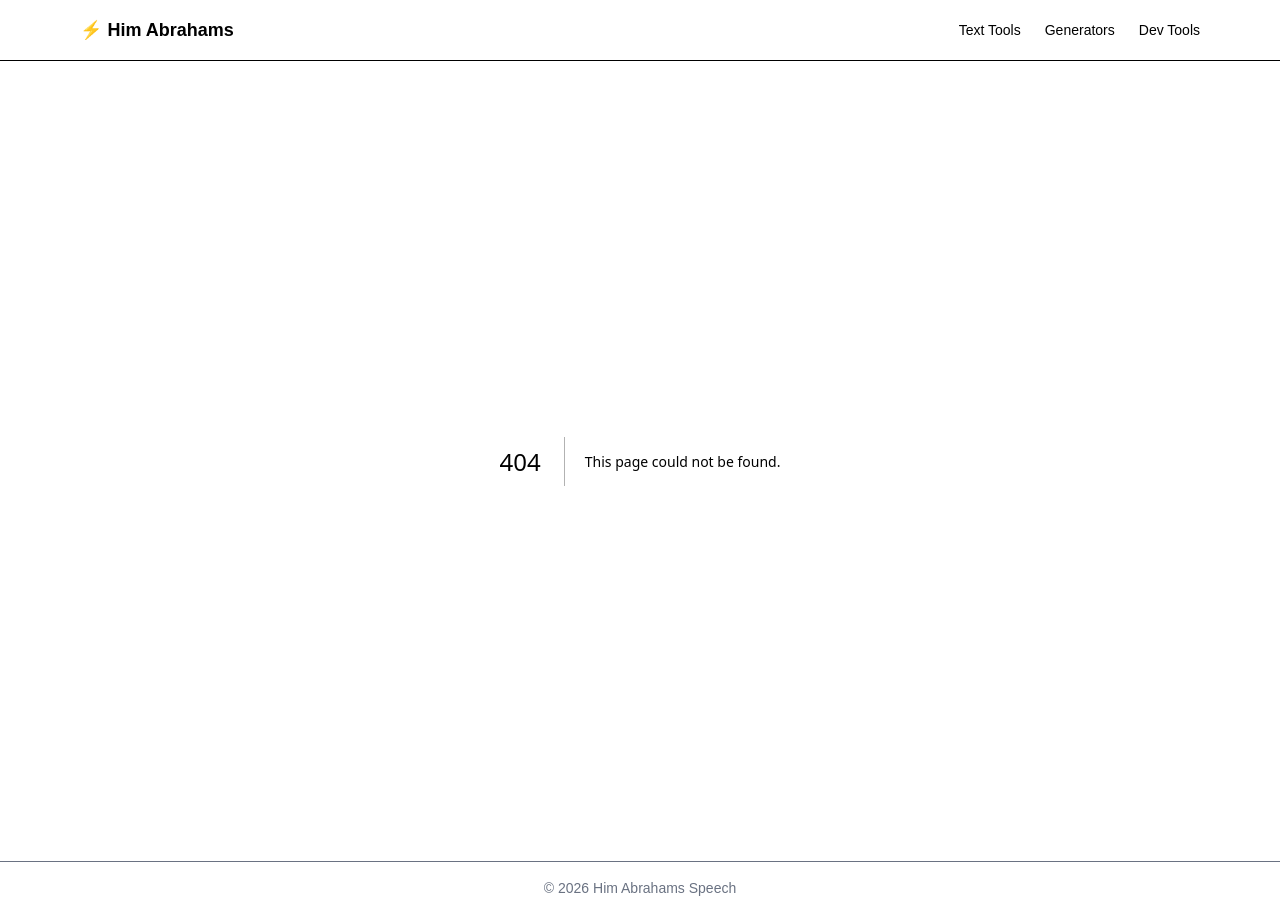
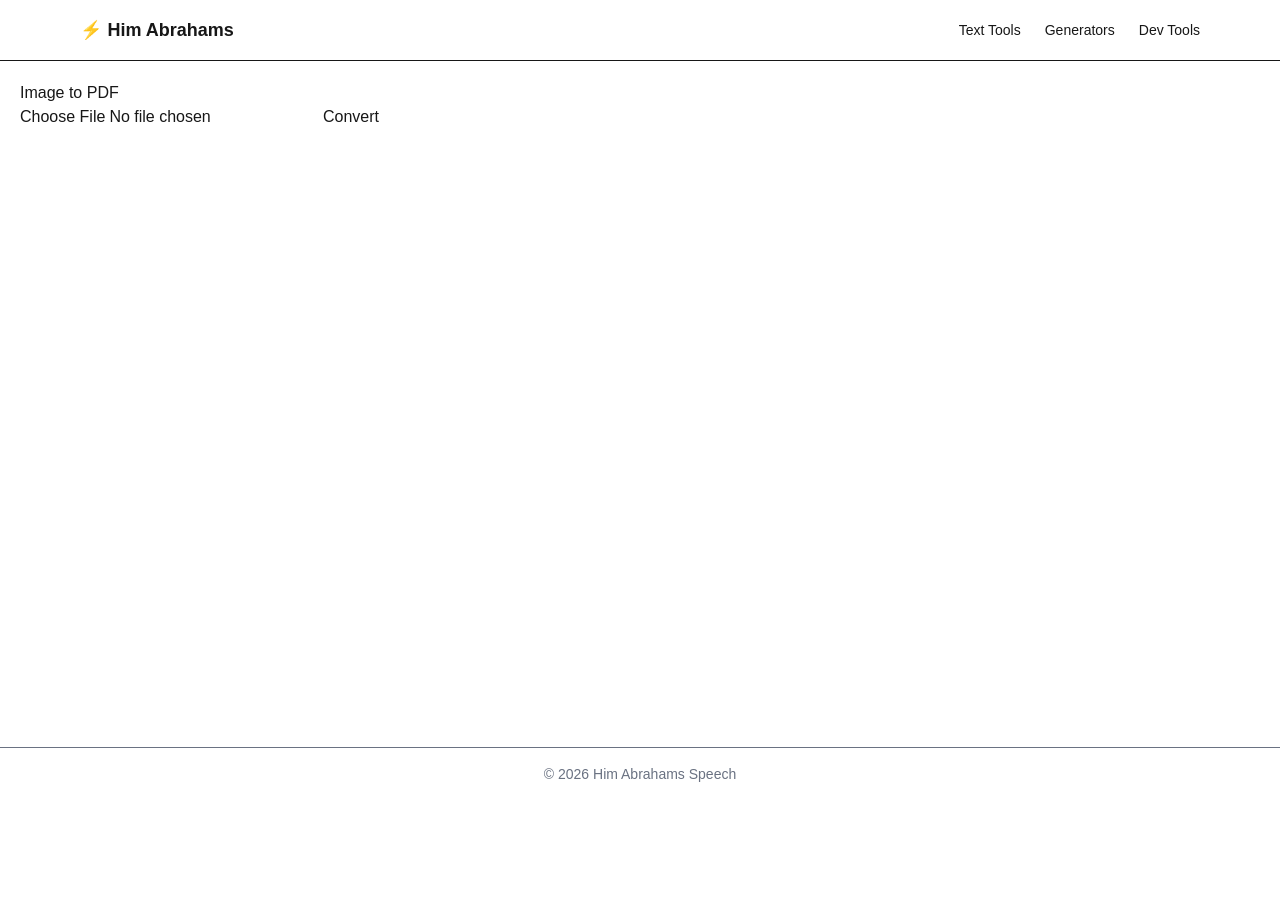
Before and after one commit to saikirandevmentor-tech/Himabrahamsspeech, a Next.js app in the folder frontend/: page /tools/image-to-pdf in a window 1280 px wide. Before the commit this address had no page. After the commit the page ends 800 px from the top, so only its background shows below. Built offline with nearby package versions, Linux system fonts and the light colour scheme.

Commit message:
page is added

```diff
--- /dev/null
+++ b/frontend/app/tools/image-to-pdf/page.tsx
@@ -0,0 +1,37 @@
+"use client";
+import { useState } from "react";
+
+export default function ImageToPDF() {
+  const [file, setFile] = useState(null);
+
+  const upload = async () => {
+    const formData = new FormData();
+    formData.append("image", file);
+
+    const res = await fetch("http://localhost:5000/api/pdf/image-to-pdf", {
+      method: "POST",
+      body: formData,
+    });
+
+    const blob = await res.blob();
+    const url = window.URL.createObjectURL(blob);
+
+    const a = document.createElement("a");
+    a.href = url;
+    a.download = "converted.pdf";
+    a.click();
+  };
+
+  return (
+    <div style={{ padding: 20 }}>
+      <h1>Image to PDF</h1>
+
+      <input
+        type="file"
+        onChange={(e) => setFile(e.target.files[0])}
+      />
+
+      <button onClick={upload}>Convert</button>
+    </div>
+  );
+}
```
